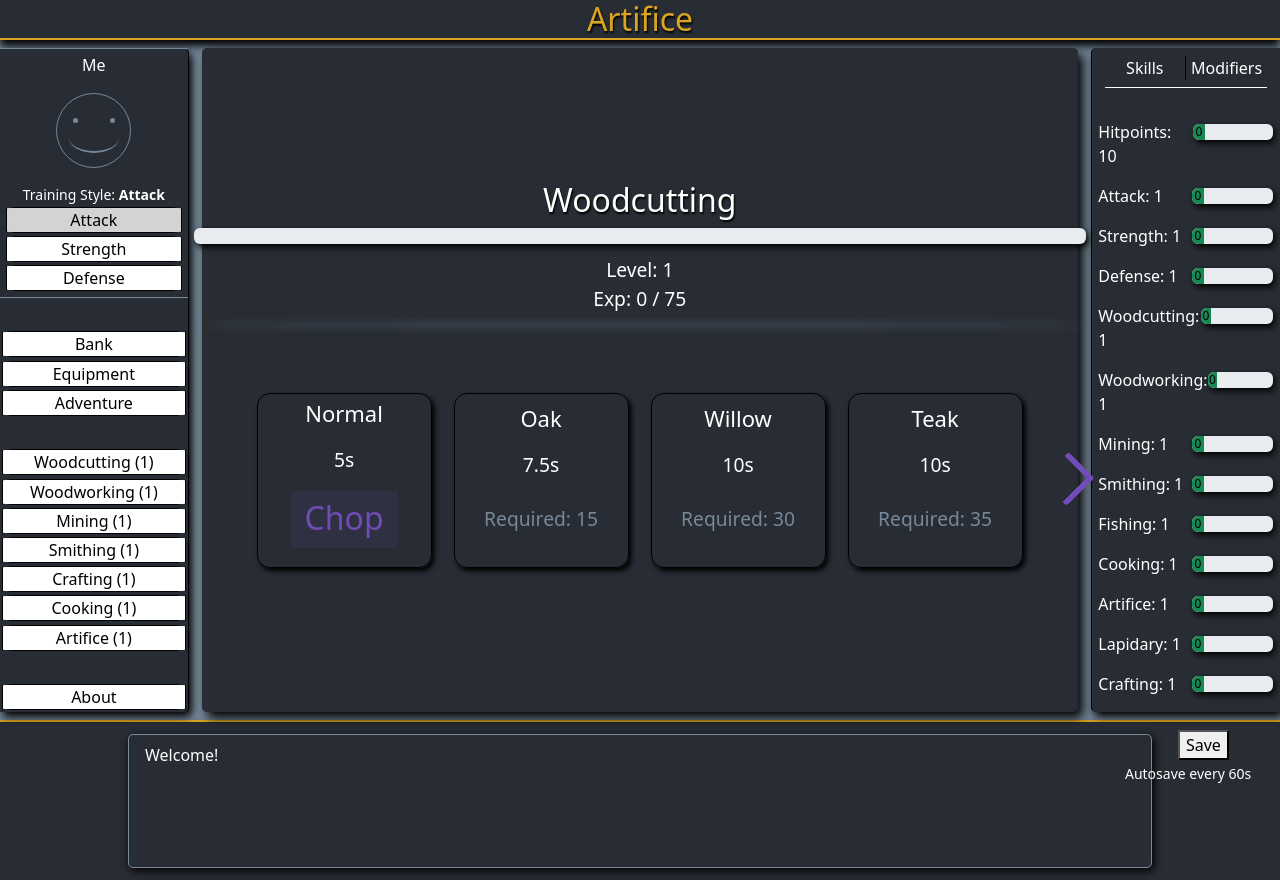
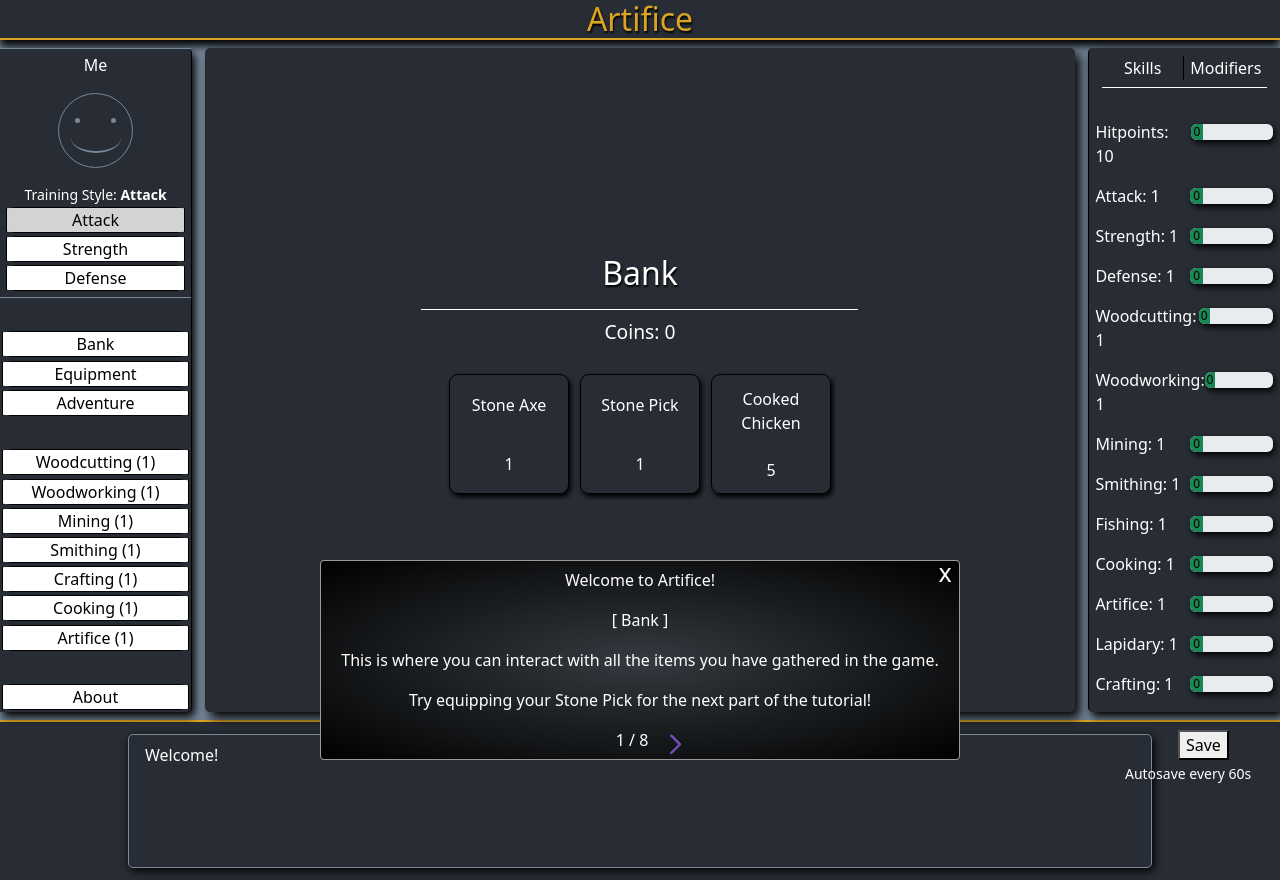
Before and after one commit to ZnMind/Artifice, a React (Create React App) app: page / in a window 1280 px wide. Built offline with nearby package versions, Linux system fonts and the light colour scheme.

Commit message:
Tutorial

```diff
--- a/src/App.css
+++ b/src/App.css
@@ -293,6 +293,32 @@ h2 {
   transform: translateY(25%) rotate(45deg);
 }
 
+.arrowT {
+  background-color: transparent;
+  height: 15px;
+  width: 15px;
+  cursor: pointer;
+  margin-bottom: 0;
+}
+
+.arrowT-left {
+  border: none;
+  margin-right: 1em;
+  border-left: 3px solid rgb(112, 76, 182);
+  border-top: 3px solid rgb(112, 76, 182);
+  border-radius: 10%;
+  transform: translateY(25%) rotate(-45deg);
+}
+
+.arrowT-right {
+  border: none;
+  margin-left: 1em;
+  border-right: 3px solid rgb(112, 76, 182);
+  border-top: 3px solid rgb(112, 76, 182);
+  border-radius: 10%;
+  transform: translateY(25%) rotate(45deg);
+}
+
 .disabled {
   pointer-events: none;
   box-shadow: none;
@@ -317,6 +343,7 @@ small.save {
   align-items: flex-start;
   justify-content: space-around;
   margin-top: 1em;
+  z-index: 998;
 }
 
 .basic-multi-select {
@@ -545,6 +572,30 @@ small.save {
   background-image: radial-gradient(#343a40, black);
 }
 
+.tutorial {
+  color: white;
+  position: fixed;
+  width: 50%;
+  margin: 0 auto;
+  height: auto;
+  max-height: 25vh;
+  top: 70vh;
+  right: 25%;
+  /* margin-top: calc(100vh - 85vh - 20px); */
+  background: #fff;
+  border-radius: 4px;
+  padding: 20px;
+  border: 1px solid #999;
+  overflow: auto;
+  background-color: #ededed;
+  z-index: 997;
+  display: flex;
+  align-items: center;
+  justify-content: center;
+  flex-direction: column;
+  background-image: radial-gradient(#343a40, black);
+}
+
 .close-icon {
   content: 'x';
   cursor: pointer;
@@ -558,3 +609,17 @@ small.save {
   text-align: center;
   font-size: 25px;
 }
+
+.close-tutorial {
+  content: 'x';
+  cursor: pointer;
+  position: fixed;
+  right: 25%;
+  top: 70vh;
+  background: transparent;
+  width: 30px;
+  height: 30px;
+  line-height: 25px;
+  text-align: center;
+  font-size: 25px;
+}
--- a/src/App.js
+++ b/src/App.js
@@ -12,6 +12,7 @@ import { Cooking } from './features/skills/Cooking';
 import { Skills } from './features/skills/Skills';
 import { ModScreen } from './features/skills/Skills';
 import { About } from './features/components/About';
+import { Tutorial } from './features/components/Tutorial';
 import ErrorBoundary from './features/components/Error';
 import { push } from './features/slices/consoleSlice';
 import { currentStyle } from './features/slices/combatSlice';
@@ -23,10 +24,11 @@ import './App.css';
 const App = () => {
   const dispatch = useDispatch();
   const saveTimer = useRef();
-  const [screen, setScreen] = useState('woodcutting');
+  const [screen, setScreen] = useState('bank');
   const [mod, setMod] = useState('skills');
   const [stats, setStats] = useState();
   const [about, setAbout] = useState(false);
+  const [tutorial, setTutorial] = useState(true);
 
   const character = useSelector(state => state.character);
   const equipment = useSelector(state => state.equipment);
@@ -35,6 +37,7 @@ const App = () => {
 
   const saveGame = () => {
     window.localStorage.setItem('Screen', JSON.stringify(screen));
+    window.localStorage.setItem('Tutorial', JSON.stringify(tutorial));
     store.subscribe(() => {
       saveState({
         bank: store.getState().bank,
@@ -62,9 +65,13 @@ const App = () => {
   };
 
   useEffect(() => {
-    const data = window.localStorage.getItem('Screen');
+    let data = window.localStorage.getItem('Screen');
+    let status = window.localStorage.getItem('Tutorial');
     if (data !== null) {
       setScreen(JSON.parse(data));
+    };
+    if (status !== null) {
+      setTutorial(JSON.parse(status));
     };
 
     saveTimer.current = setTimeout(saveGame, 60000);
@@ -99,7 +106,17 @@ const App = () => {
   return (
     <>
       <div className='header'><h2>Artifice</h2></div>
-      {about ? <About onClose={() => setAbout(!about)} /> : ""}
+      {about ?
+        <About
+          onClose={() => setAbout(!about)}
+          onOpen={() => setTutorial(!tutorial)}
+        />
+        : ""}
+      {tutorial ?
+        <Tutorial
+          status={() => setTutorial(!tutorial)}
+        />
+        : ""}
       <div className='app-container'>
         <div className='navigate'>
           <div className='character'>
--- a/src/features/components/About.js
+++ b/src/features/components/About.js
@@ -2,7 +2,7 @@ import React, { useState, useEffect } from "react";
 import { useSelector, useDispatch } from "react-redux";
 import { fetchTodos } from "../slices/async";
 
-export function About({ onClose }) {
+export function About({ onClose, onOpen }) {
     const dispatch = useDispatch();
     const select = useSelector(state => state.entities)
     const [data, setData] = useState();
@@ -19,6 +19,7 @@ export function About({ onClose }) {
                     <p>Welcome to Artifice!</p>
                     <p>Developer: DKP</p>
                     <p>Contact me: Dkp.Artifice@gmail.com</p>
+                    <button onClick={onOpen}>Tutorial</button>
                 </div>
             </div >
         </>
--- /dev/null
+++ b/src/features/components/Tutorial.js
@@ -0,0 +1,120 @@
+import React, { useState } from "react";
+
+export function Tutorial({ status }) {
+    const [page, setPage] = useState(1);
+
+    const Page1 = () => {
+        return (
+            <>
+                <p>Welcome to Artifice!</p>
+                <p>[ Bank ]</p>
+                <p>This is where you can interact with all the items you have gathered in the game.</p>
+                <p>Try equipping your Stone Pick for the next part of the tutorial!</p>
+            </>
+        )
+    }
+
+    const Page2 = () => {
+        return (
+            <>
+                <p>[ Mining ]</p>
+                <p>Now that you have your pick equipped try navigating to the [ Mining ] tab on the left</p>
+                <p>and mining some Copper!</p>
+                <p>The speed is determined by how strong your tool is!</p>
+            </>
+        )
+    }
+
+    const Page3 = () => {
+        return (
+            <>
+                <p>[ Smithing ]</p>
+                <p>On the [ Smithing ] tab try smithing a Copper Bar with the ore you just gathered.</p>
+                <p>Once you have your bar you can then select your very first weapon</p>
+                <p>or tool to smith!</p>
+            </>
+        )
+    }
+
+    const Page4 = () => {
+        return (
+            <>
+                <p>[ Artifice ]</p>
+                <p>The [ Artifice ] tab is where you make your gear even more powerful.</p>
+                <p>Try collecting 2 bars and upgrading the weapon you just made!</p>
+                <p>There is no level cap, but cost scales quickly.</p>
+            </>
+        )
+    }
+
+    const Page5 = () => {
+        return (
+            <>
+                <p>[ Tutorial ]</p>
+                <p>Upgrading your equipment as high as you can is the basis of this game.</p>
+                <p>With stronger tools you gather materials and level up skills faster,</p>
+                <p>and with stronger weapons and armor you can kill greater foes.</p>
+            </>
+        )
+    }
+
+    const Page6 = () => {
+        return (
+            <>
+                <p>[ Adventure ]</p>
+                <p>The adventure tab is where you can kill monsters for loot.</p>
+                <p>There is a special place called the Grove where animals drop hides</p>
+                <p>which can be crafted into armor and upgraded the same as weapons!</p>
+            </>
+        )
+    }
+
+    const Page7 = () => {
+        return (
+            <>
+                <p>[ Combat ]</p>
+                <p>You can train different combat styles by selecting them on the left.</p>
+                <p>Attack: Accuracy, Strength: Max hit, and Defense: Evasion</p>
+                <p>Also, certain weapons are better for training certain stats.</p>
+            </>
+        )
+    }
+
+    const Page8 = () => {
+        return (
+            <>
+                <p>You will need very strong tools, weapons, and armor to advance.</p>
+                <p>That's all for the time being,</p>
+                <p>now go see if you can slay all the monsters!</p>
+                <p>( This tutorial can be found in the [ About ] tab )</p>
+            </>
+        )
+    }
+
+    const pages = {
+        'page1': <Page1 />,
+        'page2': <Page2 />,
+        'page3': <Page3 />,
+        'page4': <Page4 />,
+        'page5': <Page5 />,
+        'page6': <Page6 />,
+        'page7': <Page7 />,
+        'page8': <Page8 />
+    }
+
+    return (
+        <>
+            <div className="modal-box" >
+                <div className="tutorial">
+                    <span className="close-tutorial" onClick={status}>x</span>
+                    {pages[`page${page}`]}
+                    <div style={{ display: 'flex', alignItems: 'center' }}>
+                        <div className={`arrowT ${page === 1 ? 'disabled' : 'arrowT-left'}`} onClick={() => page > 1 ? setPage(page - 1) : ""}></div>
+                        <div>{`${page} / 8`}</div>
+                        <div className={`arrowT ${page === Object.keys(pages).length ? 'disabled' : 'arrowT-right'}`} onClick={() => page < Object.keys(pages).length ? setPage(page + 1) : ""}></div>
+                    </div>
+                </div>
+            </div>
+        </>
+    )
+}
```
